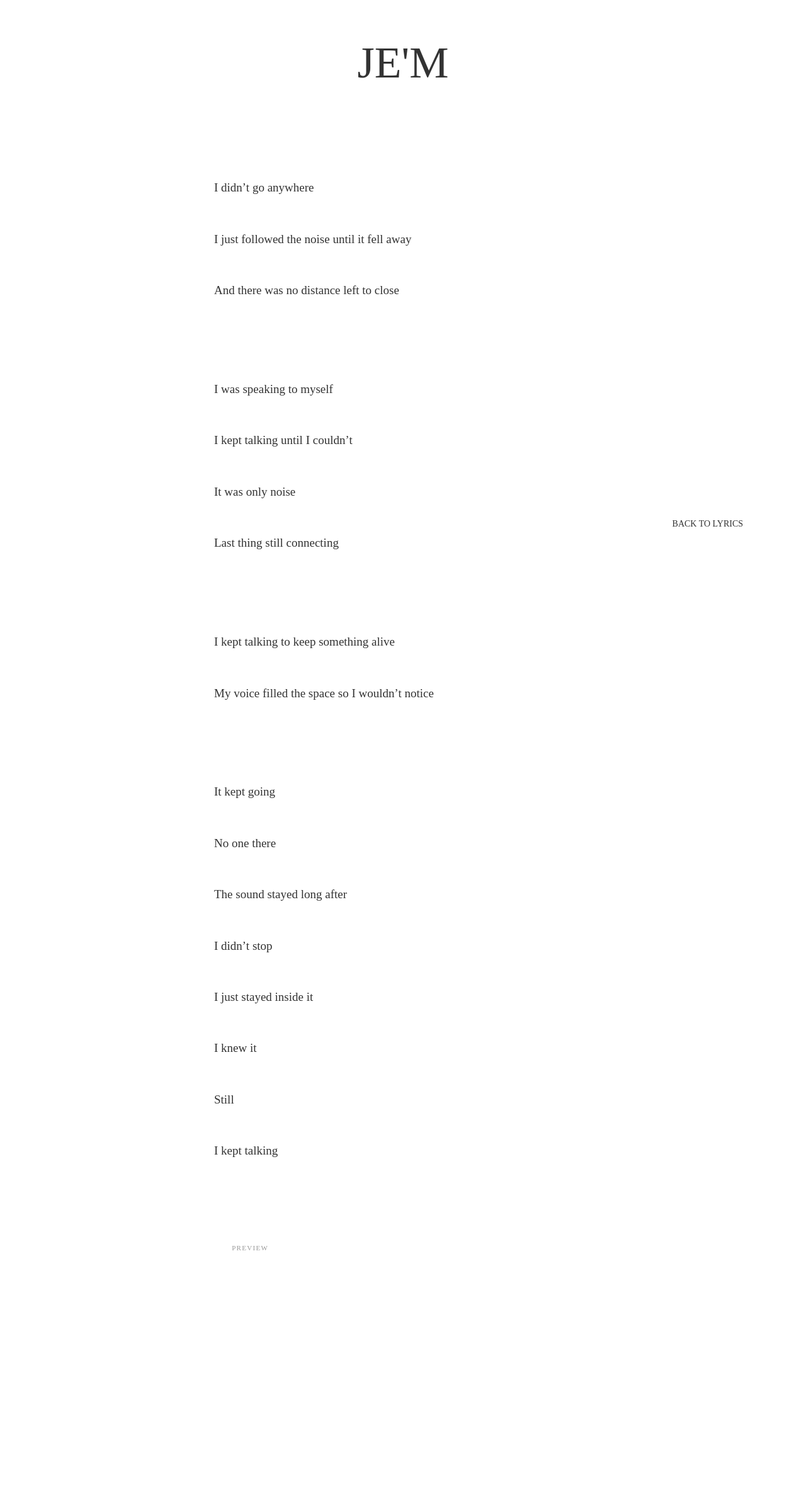
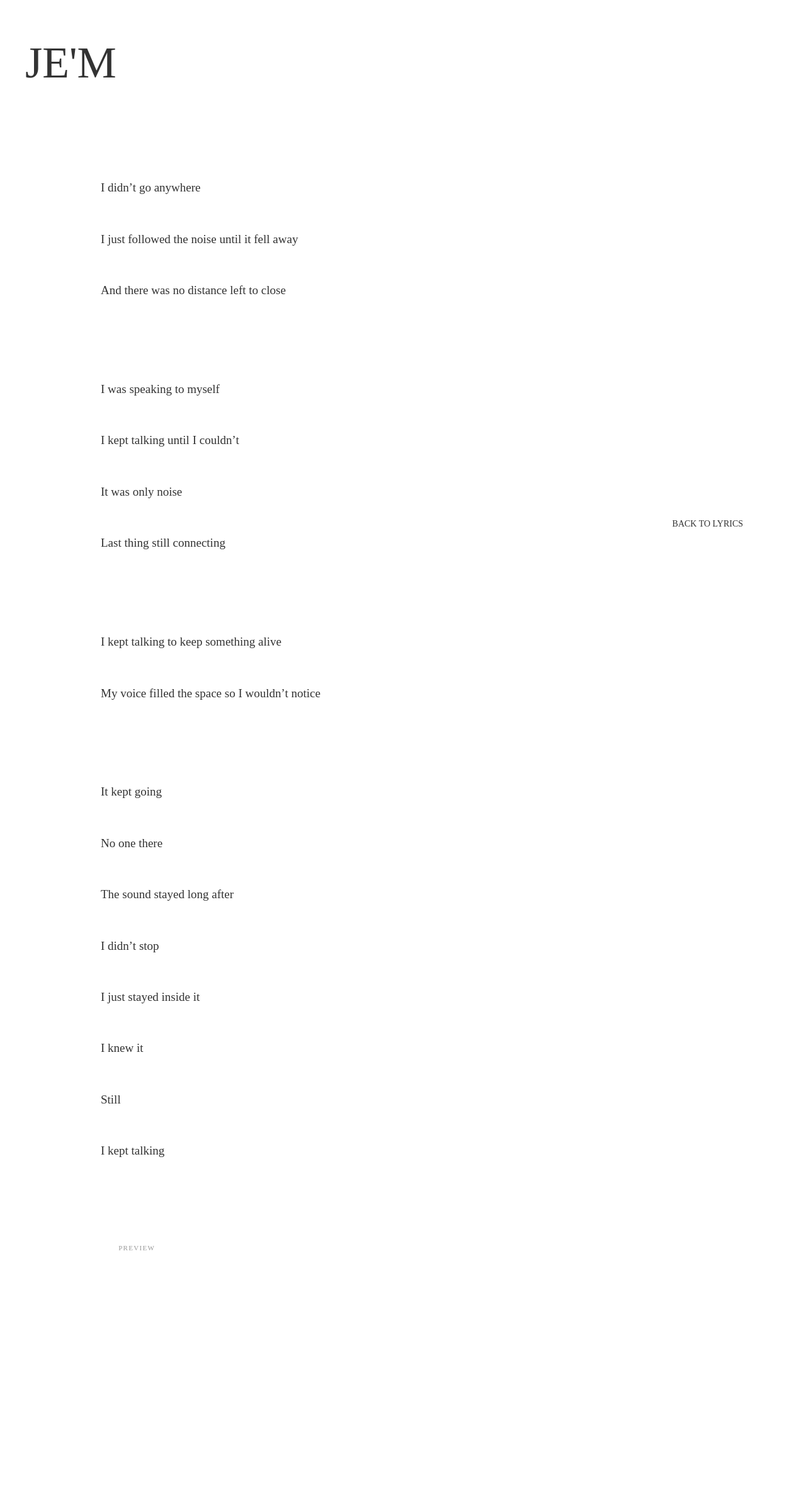
Before and after one commit to ohlucinda/jemlyrics, a Jekyll site: the page built from _posts/2026-04-08-Kept Talking.md, in a window 1280 px wide. Shown: the whole page at 63% size. Built offline with Jekyll 4.4.1, drawn with Linux system fonts in a browser that asks for light colours; some web fonts are replaced; grey boxes are pictures that could not be loaded.

Commit message:
Update lyrics.html

```diff
--- a/_layouts/lyrics.html
+++ b/_layouts/lyrics.html
@@ -5,24 +5,32 @@
 <meta name="viewport" content="width=device-width, initial-scale=1.0">
 <link rel="stylesheet" href="https://use.typekit.net/qsa5fag.css">
 <link href="https://fonts.googleapis.com/css2?family=Aboreto&display=swap" rel="stylesheet">
+
 <style>
 * { box-sizing: border-box; }
+
 body {
   font-family: 'Aboreto', cursive;
   margin: 0;
   padding: 0;
   color: #333;
 }
+
 a { text-decoration: none; color: inherit; }
+
 .page-wrap {
   min-height: 100vh;
   display: flex;
   flex-direction: column;
-  align-items: center;
+
+  align-items: flex-start;   /* ←ここ変更（最重要） */
+
   padding: 60px 40px 100px;
   gap: 40px;
 }
+
 .site-header a { font-size: 70px; }
+
 .lyrics-content {
   font-family: "adobe-caslon-pro", serif;
   font-weight: 400;
@@ -92,7 +117,9 @@ a { text-decoration: none; color: inherit; }
     Array.from(node.childNodes).forEach(wrapEnglish);
   }
 }
+
 wrapEnglish(document.querySelector('.lyrics-content'));
 </script>
+
 </body>
 </html>
```
Also changed, not shown: other parts of _layouts/lyrics.html (+17 -0 lines). Lines whose indentation alone changed are shown as unchanged.
